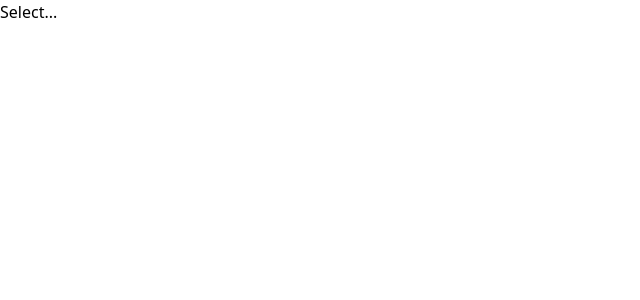
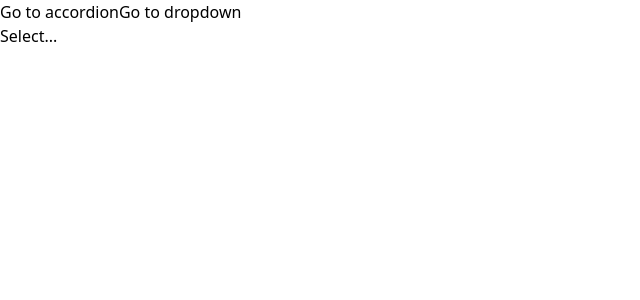
Before and after one commit to YuliyaShu/react-udemy, a React (Create React App) app in the folder comps/: page /dropdown in a window 1280 px wide. Shown: the top 300 px of the page, without its empty margins (0-640 px from the left). Built offline with nearby package versions, Linux system fonts and the light colour scheme.

Commit message:
feat: routing

```diff
--- a/comps/src/App.js
+++ b/comps/src/App.js
@@ -1,16 +1,22 @@
-import { useState } from 'react';
 import './App.css';
-import Dropdown from './components/Dropdown';
+import Link from './components/Link';
+import Route from './components/Route';
+import AccordionPage from './pages/AccordionPage';
+import DropdownPage from './pages/DropdownPage';
 
 function App() {
-  const [selection, setSelection] = useState(null);
-  const handleSelection = (option) => setSelection(option);
-  const options = [
-    { label: 'Text 1', value: '1' },
-    { label: 'Text 2', value: '2' },
-    { label: 'Text 3', value: '3' }
-  ]
-  return <Dropdown options={options} value={selection} onChange={handleSelection}/>
+  return <div>
+    <Link to='/accordion'>Go to accordion</Link>
+    <Link to='/dropdown'>Go to dropdown</Link>
+    <div>
+      <Route path='/accordion'>
+        <AccordionPage />
+      </Route>
+      <Route path='/dropdown'>
+        <DropdownPage />
+      </Route>
+    </div>
+  </div>
 }
 
 export default App;
--- /dev/null
+++ b/comps/src/components/Link.js
@@ -0,0 +1,17 @@
+import classNames from "classnames";
+import useNavigation from "../hooks/use-navigation";
+
+function Link({ to, children }) {
+    const { navigate } = useNavigation();
+    const classes = classNames('text-blue-500');
+    const handleClick = (event) => {
+        if (event.metaKey || event.ctrlKey) {
+            return;
+        }
+        event.preventDefault();
+        navigate(to);
+    }
+    return <a className={classes} onClick={handleClick} href={to}>{children}</a>
+}
+
+export default Link;
--- /dev/null
+++ b/comps/src/components/Route.js
@@ -0,0 +1,12 @@
+import useNavigation from "../hooks/use-navigation";
+
+function Route({ path, children }) {
+    const { currentPath } = useNavigation();
+    if (path === currentPath) {
+        return children;
+    }
+
+    return null;
+}
+
+export default Route;
--- /dev/null
+++ b/comps/src/context/navigation.js
@@ -0,0 +1,27 @@
+import { createContext, useEffect, useState } from "react";
+
+const NavigationContext = createContext();
+
+export function NavigationProvider({ children }) {
+    const [currentPath, setCurrentPath] = useState(window.location.pathname);
+
+    useEffect(() => {
+        const handler = () => {
+            setCurrentPath(window.location.pathname);
+        };
+        window.addEventListener('popstate', handler);
+
+        return () => window.removeEventListener('popstate', handler);
+    }, []);
+
+    const navigate = (to) => {
+        window.history.pushState({}, '', to);
+        setCurrentPath(to);
+    }
+
+    return <NavigationContext.Provider value={{ currentPath, navigate }}>
+        {children}
+    </NavigationContext.Provider>
+}
+
+export default NavigationContext;
--- /dev/null
+++ b/comps/src/hooks/use-navigation.js
@@ -0,0 +1,8 @@
+import { useContext } from "react";
+import NavigationContext from "../context/navigation";
+
+function useNavigation() {
+    return useContext(NavigationContext);
+}
+
+export default useNavigation;
--- a/comps/src/index.js
+++ b/comps/src/index.js
@@ -2,6 +2,11 @@
 import ReactDOM from 'react-dom/client';
 import './index.css';
 import App from './App';
+import { NavigationProvider } from './context/navigation';
 
 const root = ReactDOM.createRoot(document.getElementById('root'));
-root.render(<App />);
+root.render(
+    <NavigationProvider>
+        <App />
+    </NavigationProvider>
+);
--- a/comps/src/pages/AccordionPage.js
+++ b/comps/src/pages/AccordionPage.js
@@ -1,4 +1,4 @@
-import './App.css';
+// import './App.css';
 import Accordion from '../components/Accordion';
 
 function AccordionPage() {
--- /dev/null
+++ b/comps/src/pages/DropdownPage.js
@@ -0,0 +1,16 @@
+import { useState } from 'react';
+// import './App.css';
+import Dropdown from '../components/Dropdown';
+
+function DropdownPage() {
+  const [selection, setSelection] = useState(null);
+  const handleSelection = (option) => setSelection(option);
+  const options = [
+    { label: 'Text 1', value: '1' },
+    { label: 'Text 2', value: '2' },
+    { label: 'Text 3', value: '3' }
+  ]
+  return <Dropdown options={options} value={selection} onChange={handleSelection}/>
+}
+
+export default DropdownPage;
```
